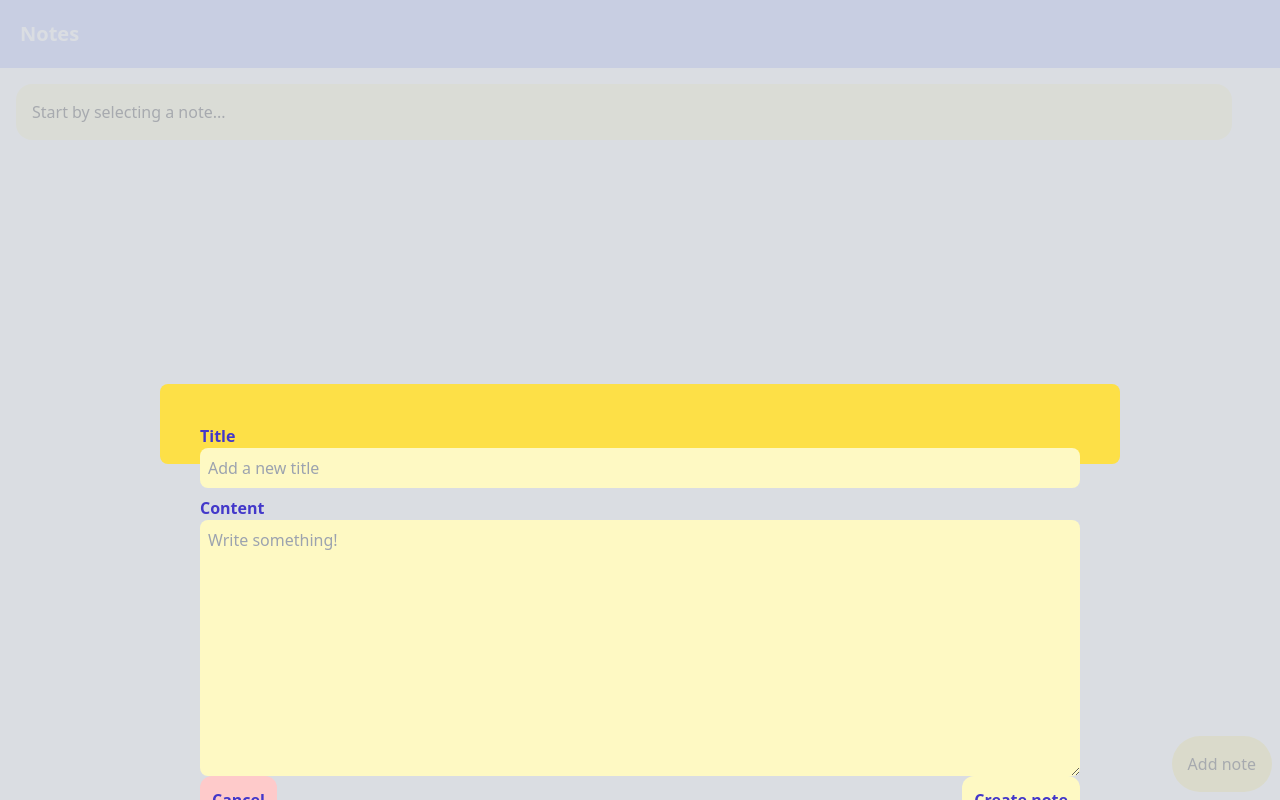
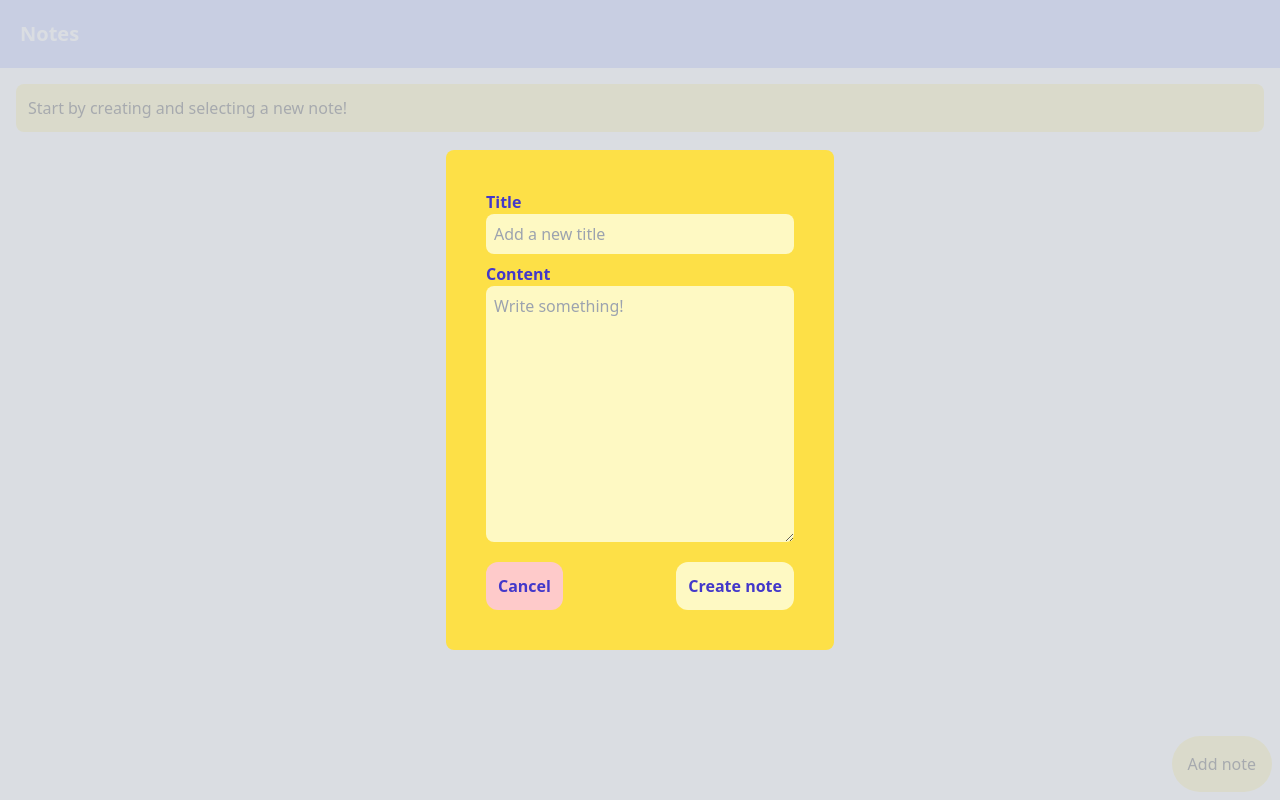
Before and after one commit to Daniel107x-hub/personal-projects, a React (Create React App) app in the folder notes-app/: page / in a window 1280 px wide. Both pictures are taken after a click on the element "Add note". Built offline with nearby package versions, Linux system fonts and the light colour scheme.

Commit message:
Added uuid generation per note

```diff
--- a/notes-app/package.json
+++ b/notes-app/package.json
@@ -9,6 +9,7 @@
     "react": "^18.2.0",
     "react-dom": "^18.2.0",
     "react-scripts": "5.0.1",
+    "uuid": "^9.0.1",
     "web-vitals": "^2.1.4"
   },
   "scripts": {
--- a/notes-app/src/App.js
+++ b/notes-app/src/App.js
@@ -1,5 +1,6 @@
 import React, {useState, useEffect} from 'react'
 import ReactDOM from 'react-dom'
+import {v4 as uuidv4} from 'uuid';
 
 function App() {
   const [notes, setNotes] = useState([]);
@@ -25,7 +26,7 @@ function App() {
   const handleCreateNote = () => {
     const createdDate = new Date();
     const note = {
-      id: 1,
+      id: uuidv4(),
       title: noteTitle,
       content: noteContent,
       created: createdDate
@@ -38,7 +39,7 @@ function App() {
 
   const renderedNotes = notes.map((note) => <SmallNote note={note} key={note.id} onClick={() => handleSelectedNote(note)}/>);
 
-  const actionBar = <div className='text-indigo-700 font-bold flex flex-row justify-between'>
+  const actionBar = <div className='text-indigo-700 font-bold flex flex-row justify-between mt-5'>
     <button className='bg-red-200 p-3 rounded-xl hover:bg-red-300' onClick={handleCancelNote}>Cancel</button>
     <button className='bg-yellow-100 p-3 rounded-xl hover:bg-yellow-500' onClick={handleCreateNote}>Create note</button>
   </div>
@@ -64,9 +65,19 @@ function App() {
       <div className="p-5 bg-indigo-300 text-white text-xl font-bold">Notes</div>
       <div className="flex flex-row flex-1 max-h-[90vh]">
         <div className="grow p-4">
-          <Note note={selectedNote}/>
+          {
+            selectedNote &&
+            <Note note={selectedNote}/>
+          }
+          {
+            !selectedNote &&
+            <div className='bg-yellow-200 rounded-lg p-3'>Start by creating and selecting a new note!</div>
+          }
         </div>
-        <div className="max-w-sm p-4 overflow-auto">{renderedNotes}</div>
+        {
+          renderedNotes.length > 0 &&
+          <div className="max-w-sm p-4 overflow-auto">{renderedNotes}</div>
+        }
       </div>
       <span className="w-fit p-4 absolute bottom-0 right-0 m-2 rounded-full bg-yellow-200 hover:bg-yellow-300 cursor-pointer" onClick={handleAddNote}>Add note</span>
     </div>
@@ -74,7 +85,6 @@ function App() {
 }
 
 function Note({note}){
-  if(!note) return <div className="bg-yellow-100 rounded-2xl p-4">Start by selecting a note...</div>
   return(
     <div className="bg-yellow-100 rounded-2xl p-4">
       <h1 className="text-lg font-bold mb-3">{note.title}</h1>
@@ -100,8 +110,8 @@ function Modal({children, onClose, actionBar}){
   },[])
   return ReactDOM.createPortal(
     <div>
-      <div onClick={onClose} className='fixed inset-0 bg-gray-300 opacity-80'></div>
-        <div className="fixed inset-x-40 inset-y-96 p-10 bg-yellow-300 rounded-lg">
+      <div onClick={onClose} className='fixed inset-0 bg-gray-300 opacity-80 flex'></div>
+        <div className="fixed top-[50%] left-[50%] translate-y-[-50%] translate-x-[-50%] p-10 bg-yellow-300 rounded-lg">
             <div className='flex flex-col justify-between h-full'>
                 {children}
                 <div>
```
Also changed, not shown: 1 other file (tests, documents, lock files or other folders).
